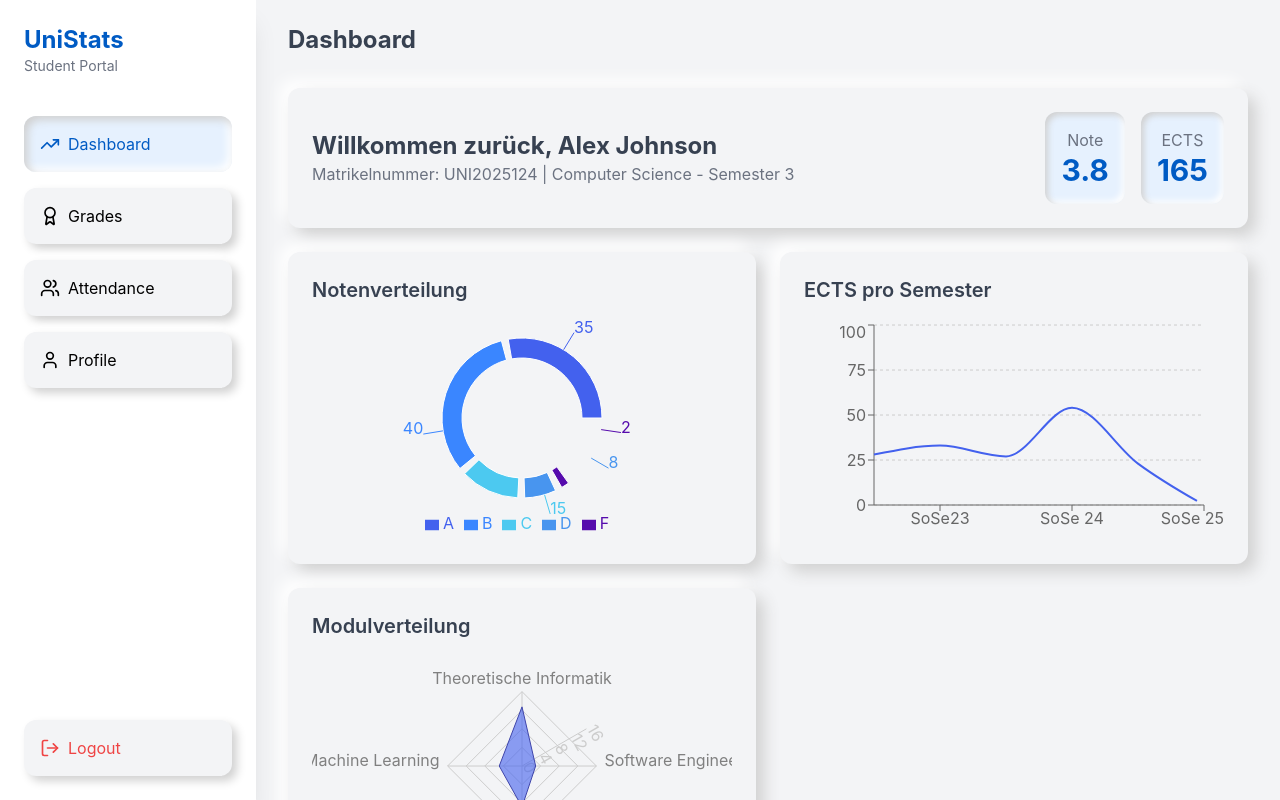
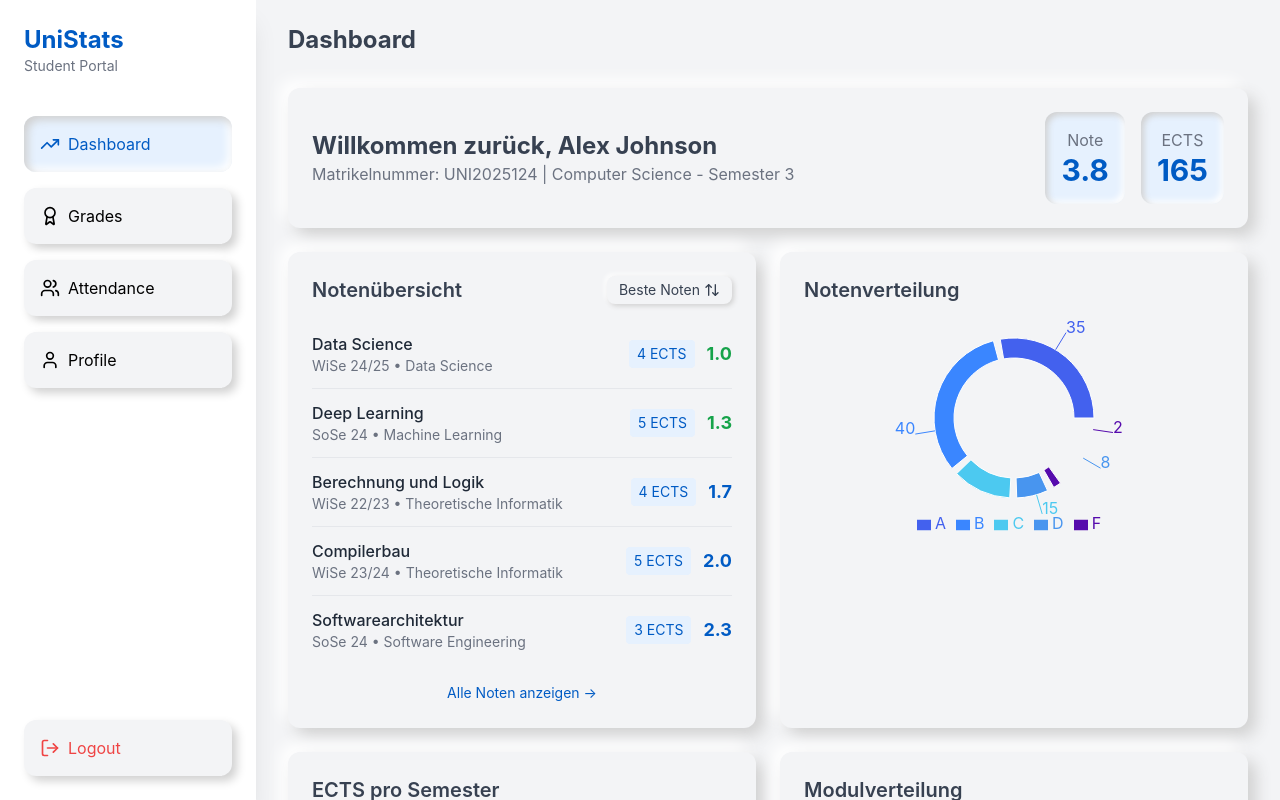
Before and after one commit to yloose/studidbv2, a React app in the folder src/main/js/: page / in a window 1280 px wide. Both pictures are taken after typing "Sample", "Sample123" into the empty fields and a click on the button "Login". Shown: the top 800 px of the page. Built offline with nearby package versions, Linux system fonts and the light colour scheme; the HTML template or start-up script is replaced by a standard one.

Commit message:
Added Notenübersicht Chart

```diff
--- a/src/main/js/views/dashboard/DashboardView.tsx
+++ b/src/main/js/views/dashboard/DashboardView.tsx
@@ -17,6 +17,8 @@ import {
     ResponsiveContainer,
     RadarChart, PolarGrid, PolarAngleAxis, Radar, PolarRadiusAxis
 } from 'recharts';
+import { ChevronDown, ChevronUp, ArrowUpDown } from 'lucide-react';
+import {Link} from "react-router-dom";
 
 // Sample data - would be fetched from Spring backend in production
 const sampleGradeData = [
@@ -47,6 +49,18 @@ const modules = [
     { name: "Statistische Methoden", category: "Data Science", ects: 3 },
 ];
 
+// Sample grades data
+const sampleGradesOverview = [
+    { id: 1, module: "Data Science", grade: 1.0, semester: "WiSe 24/25", ects: 4, category: "Data Science" },
+    { id: 2, module: "Deep Learning", grade: 1.3, semester: "SoSe 24", ects: 5, category: "Machine Learning" },
+    { id: 3, module: "Berechnung und Logik", grade: 1.7, semester: "WiSe 22/23", ects: 4, category: "Theoretische Informatik" },
+    { id: 4, module: "Compilerbau", grade: 2.0, semester: "WiSe 23/24", ects: 5, category: "Theoretische Informatik" },
+    { id: 5, module: "Softwarearchitektur", grade: 2.3, semester: "SoSe 24", ects: 3, category: "Software Engineering" },
+    { id: 6, module: "Analyse von Algorithmen und Komplexität", grade: 2.7, semester: "SoSe 23", ects: 4, category: "Theoretische Informatik" },
+    { id: 7, module: "Big Data", grade: 3.0, semester: "WiSe 24/25", ects: 2, category: "Data Science" },
+    { id: 8, module: "Statistische Methoden", grade: 3.3, semester: "SoSe 23", ects: 3, category: "Data Science" },
+];
+
 const categoryMap = {};
 
 modules.forEach(mod => {
@@ -61,9 +75,20 @@ const radarData = Object.entries(categoryMap).map(([category, totalECTS]) => ({
     ects: totalECTS,
 }));
 
+// Sort options for the grades overview
+const SORT_OPTIONS = {
+    BEST: "best",
+    WORST: "worst",
+    LATEST: "latest",
+    OLDEST: "oldest",
+    HIGHEST_ECTS: "highest-ects",
+};
+
 const DashboardView = () => {
     const { user } = useAuth();
     const [loading, setLoading] = useState(false);
+    const [sortBy, setSortBy] = useState(SORT_OPTIONS.BEST);
+    const [showSortOptions, setShowSortOptions] = useState(false);
 
     // This would normally fetch dashboard data from your Spring backend
     useEffect(() => {
@@ -73,6 +98,63 @@ const DashboardView = () => {
             setLoading(false);
         }, 500);
     }, []);
+
+    // Sort grades based on selected option
+    const getSortedGrades = () => {
+        const sortedGrades = [...sampleGradesOverview];
+
+        switch (sortBy) {
+            case SORT_OPTIONS.BEST:
+                return sortedGrades.sort((a, b) => a.grade - b.grade);
+            case SORT_OPTIONS.WORST:
+                return sortedGrades.sort((a, b) => b.grade - a.grade);
+            case SORT_OPTIONS.LATEST:
+                return sortedGrades.sort((a, b) => {
+                    // Extract year and semester for sorting
+                    const getTermValue = (term) => {
+                        const year = parseInt(term.match(/\d{2}\/\d{2}|\d{2}/)[0].split('/')[0]) + 2000;
+                        const isSummer = term.includes('SoSe');
+                        return year * 10 + (isSummer ? 1 : 0);
+                    };
+                    return getTermValue(b.semester) - getTermValue(a.semester);
+                });
+            case SORT_OPTIONS.OLDEST:
+                return sortedGrades.sort((a, b) => {
+                    // Extract year and semester for sorting
+                    const getTermValue = (term) => {
+                        const year = parseInt(term.match(/\d{2}\/\d{2}|\d{2}/)[0].split('/')[0]) + 2000;
+                        const isSummer = term.includes('SoSe');
+                        return year * 10 + (isSummer ? 1 : 0);
+                    };
+                    return getTermValue(a.semester) - getTermValue(b.semester);
+                });
+            case SORT_OPTIONS.HIGHEST_ECTS:
+                return sortedGrades.sort((a, b) => b.ects - a.ects);
+            default:
+                return sortedGrades;
+        }
+    };
+
+    // Get top 5 grades based on current sort
+    const topGrades = getSortedGrades().slice(0, 5);
+
+    // Get friendly label for sort option
+    const getSortLabel = () => {
+        switch (sortBy) {
+            case SORT_OPTIONS.BEST:
+                return "Beste Noten";
+            case SORT_OPTIONS.WORST:
+                return "Schlechteste Noten";
+            case SORT_OPTIONS.LATEST:
+                return "Neueste Noten";
+            case SORT_OPTIONS.OLDEST:
+                return "Älteste Noten";
+            case SORT_OPTIONS.HIGHEST_ECTS:
+                return "Höchste ECTS";
+            default:
+                return "Sortieren nach";
+        }
+    };
 
     if (loading) {
         return (
@@ -117,6 +199,106 @@ const DashboardView = () => {
                                 </div>
                             </div>
                         </div>
+                    </div>
+                </NeuCard>
+
+                {/* Grades Overview Card */}
+                <NeuCard>
+                    <div className="flex justify-between items-center mb-4">
+                        <h3 className="text-xl font-semibold text-gray-700">Notenübersicht</h3>
+                        <div className="relative">
+                            <button
+                                onClick={() => setShowSortOptions(!showSortOptions)}
+                                className="flex items-center gap-1 px-3 py-1 text-sm text-gray-700 bg-gray-100 rounded-lg shadow-[2px_2px_5px_#d1d1d1,_-2px_-2px_5px_#ffffff] hover:shadow-[1px_1px_3px_#d1d1d1,_-1px_-1px_3px_#ffffff] transition-all duration-300"
+                            >
+                                {getSortLabel()} <ArrowUpDown size={16} />
+                            </button>
+
+                            {showSortOptions && (
+                                <div className="absolute right-0 mt-2 w-44 bg-white rounded-lg shadow-lg z-10 py-1 text-sm border border-gray-200">
+                                    <button
+                                        className={`w-full text-left px-4 py-2 hover:bg-gray-100 ${sortBy === SORT_OPTIONS.BEST ? 'text-blue-600 font-medium' : 'text-gray-700'}`}
+                                        onClick={() => {
+                                            setSortBy(SORT_OPTIONS.BEST);
+                                            setShowSortOptions(false);
+                                        }}
+                                    >
+                                        Beste Noten
+                                    </button>
+                                    <button
+                                        className={`w-full text-left px-4 py-2 hover:bg-gray-100 ${sortBy === SORT_OPTIONS.WORST ? 'text-blue-600 font-medium' : 'text-gray-700'}`}
+                                        onClick={() => {
+                                            setSortBy(SORT_OPTIONS.WORST);
+                                            setShowSortOptions(false);
+                                        }}
+                                    >
+                                        Schlechteste Noten
+                                    </button>
+                                    <button
+                                        className={`w-full text-left px-4 py-2 hover:bg-gray-100 ${sortBy === SORT_OPTIONS.LATEST ? 'text-blue-600 font-medium' : 'text-gray-700'}`}
+                                        onClick={() => {
+                                            setSortBy(SORT_OPTIONS.LATEST);
+                                            setShowSortOptions(false);
+                                        }}
+                                    >
+                                        Neueste Noten
+                                    </button>
+                                    <button
+                                        className={`w-full text-left px-4 py-2 hover:bg-gray-100 ${sortBy === SORT_OPTIONS.OLDEST ? 'text-blue-600 font-medium' : 'text-gray-700'}`}
+                                        onClick={() => {
+                                            setSortBy(SORT_OPTIONS.OLDEST);
+                                            setShowSortOptions(false);
+                                        }}
+                                    >
+                                        Älteste Noten
+                                    </button>
+                                    <button
+                                        className={`w-full text-left px-4 py-2 hover:bg-gray-100 ${sortBy === SORT_OPTIONS.HIGHEST_ECTS ? 'text-blue-600 font-medium' : 'text-gray-700'}`}
+                                        onClick={() => {
+                                            setSortBy(SORT_OPTIONS.HIGHEST_ECTS);
+                                            setShowSortOptions(false);
+                                        }}
+                                    >
+                                        Höchste ECTS
+                                    </button>
+                                </div>
+                            )}
+                        </div>
+                    </div>
+
+                    <div className="overflow-hidden">
+                        {topGrades.map((grade, index) => (
+                            <div
+                                key={grade.id}
+                                className={`flex justify-between items-center py-3 ${
+                                    index !== topGrades.length - 1 ? 'border-b border-gray-200' : ''
+                                }`}
+                            >
+                                <div>
+                                    <h4 className="font-medium text-gray-800">{grade.module}</h4>
+                                    <p className="text-sm text-gray-500">{grade.semester} • {grade.category}</p>
+                                </div>
+                                <div className="flex items-center gap-3">
+                                    <span className="bg-blue-50 text-blue-600 px-2 py-1 rounded text-sm">{grade.ects} ECTS</span>
+                                    <span className={`font-bold text-lg ${
+                                        grade.grade <= 1.5 ? 'text-green-600' :
+                                            grade.grade <= 2.5 ? 'text-blue-600' :
+                                                grade.grade <= 3.5 ? 'text-orange-500' : 'text-red-500'
+                                    }`}>
+                                        {grade.grade.toFixed(1)}
+                                    </span>
+                                </div>
+                            </div>
+                        ))}
+                    </div>
+
+                    <div className="mt-4 text-center">
+                        <Link
+                            to="/grades"
+                            className="text-sm text-blue-600 hover:underline"
+                        >
+                            Alle Noten anzeigen →
+                        </Link>
                     </div>
                 </NeuCard>
 
```
Also changed, not shown: 1 other file (tests, documents, lock files or other folders).
